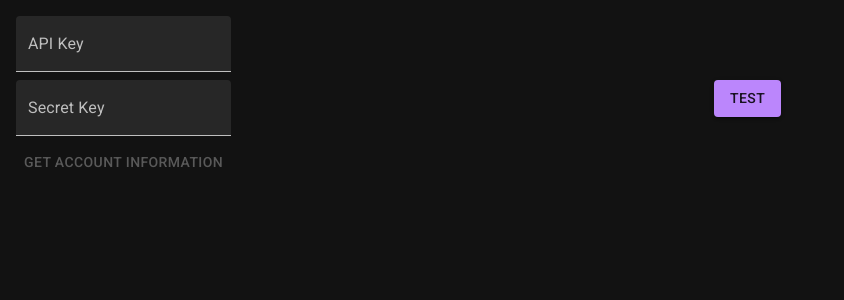
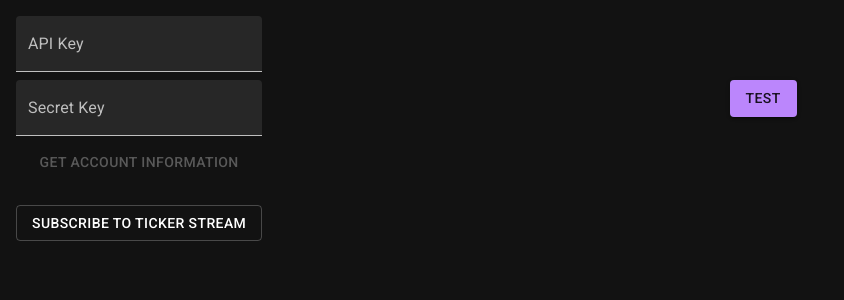
Before and after one commit to Volcomix/crypto-bot, a React (Create React App) app: page / in a window 1280 px wide. Shown: the top 300 px of the page, without its empty margins (0-844 px from the left). Built offline with nearby package versions, Linux system fonts and the light colour scheme.

Commit message:
Test streams

```diff
--- a/package.json
+++ b/package.json
@@ -33,7 +33,7 @@
     "test": "react-scripts test",
     "eject": "react-scripts eject"
   },
-  "proxy": "https://testnet.binance.vision",
+  "proxy": "https://api.binance.com",
   "eslintConfig": {
     "extends": [
       "react-app",
--- a/src/App.tsx
+++ b/src/App.tsx
@@ -17,6 +17,18 @@ type Bar = {
   tradesCount: number
   takerBuyBaseAssetVolume: number
   takerBuyQuoteAssetVolume: number
+}
+
+type Ticker = {
+  eventType: string
+  eventTime: number
+  symbol: string
+  closePrice: number
+  openPrice: number
+  highPrice: number
+  lowPrice: number
+  totalTradedBaseAssetVolume: number
+  totalTradedQuoteAssetVolume: number
 }
 
 function toBytes(data: string): Uint8Array {
@@ -61,11 +73,46 @@ export default function App() {
     console.log(await response.json())
   }
 
-  async function test() {
-    const exchangeInfoResponse = await fetch('/api/v3/exchangeInfo')
-    console.log(await exchangeInfoResponse.json())
+  async function subscribeToTickerStream() {
+    const stream = new WebSocket(
+      'wss://stream.binance.com:9443/ws/!miniTicker@arr'
+    )
+    const data: { [symbol: string]: Ticker } = {}
+    const startDate = Date.now()
+    stream.onmessage = async (ev) => {
+      let tickers: Ticker[] = JSON.parse(ev.data).map(
+        ({ e, E, s, c, o, h, l, v, q }: any): Ticker => ({
+          eventType: e,
+          eventTime: E,
+          symbol: s,
+          closePrice: Number(c),
+          openPrice: Number(o),
+          highPrice: Number(h),
+          lowPrice: Number(l),
+          totalTradedBaseAssetVolume: Number(v),
+          totalTradedQuoteAssetVolume: Number(q),
+        })
+      )
+      for (const ticker of tickers) {
+        if (ticker.symbol.endsWith('BUSD')) {
+          data[ticker.symbol] = ticker
+        }
+      }
+      console.log('Tickers loaded:', Object.keys(data).length)
+      if (Date.now() - startDate > 10000) {
+        stream.close()
+        const selectedTickers = Object.values(data)
+          .sort(
+            (a, b) =>
+              b.totalTradedQuoteAssetVolume - a.totalTradedQuoteAssetVolume
+          )
+          .slice(0, 3)
+        console.log(selectedTickers)
+
+        await Promise.all(
+          selectedTickers.map(async (ticker) => {
             const klinesResponse = await fetch(
-      '/api/v3/klines?symbol=ETHBUSD&interval=5m'
+              `/api/v3/klines?symbol=${ticker.symbol}&interval=5m`
             )
             const klines: number[][] = await klinesResponse.json()
             const bars = klines.map<Bar>(
@@ -95,7 +142,11 @@ export default function App() {
                 takerBuyQuoteAssetVolume,
               })
             )
-    console.log(bars)
+            console.log(`${ticker.symbol}:`, bars)
+          })
+        )
+      }
+    }
   }
 
   return (
@@ -130,7 +181,14 @@ export default function App() {
             Get account information
           </Button>
         </div>
-        <Button variant="contained" color="primary" onClick={test}>
+        <Button variant="outlined" onClick={subscribeToTickerStream}>
+          Subscribe to ticker stream
+        </Button>
+        <Button
+          className={classes.mainAction}
+          variant="contained"
+          color="primary"
+        >
           Test
         </Button>
       </div>
@@ -142,12 +200,17 @@ const useStyles = makeStyles((theme) => ({
   root: {
     margin: theme.spacing(2),
     display: 'grid',
+    gridAutoFlow: 'column',
     gridTemplateColumns: 'auto 1fr',
-    justifyItems: 'center',
-    alignItems: 'center',
+    gridTemplateRows: 'repeat(2, auto)',
+    rowGap: theme.spacing(3),
   },
   account: {
     display: 'grid',
     rowGap: theme.spacing(1),
   },
+  mainAction: {
+    justifySelf: 'center',
+    alignSelf: 'center',
+  },
 }))
```
Lines whose indentation alone changed are shown as unchanged.
